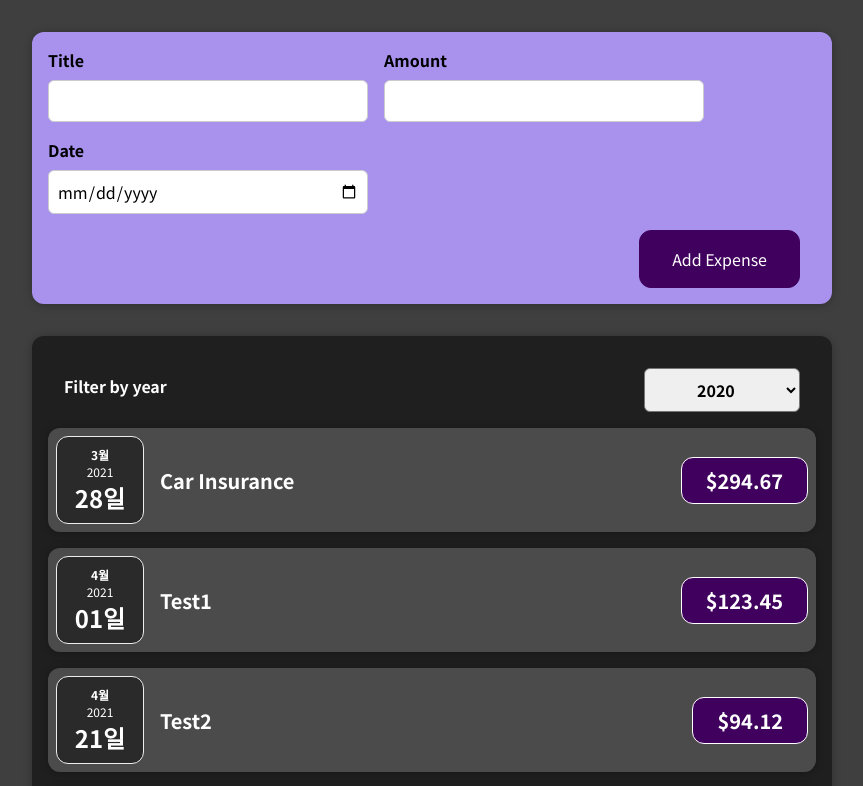
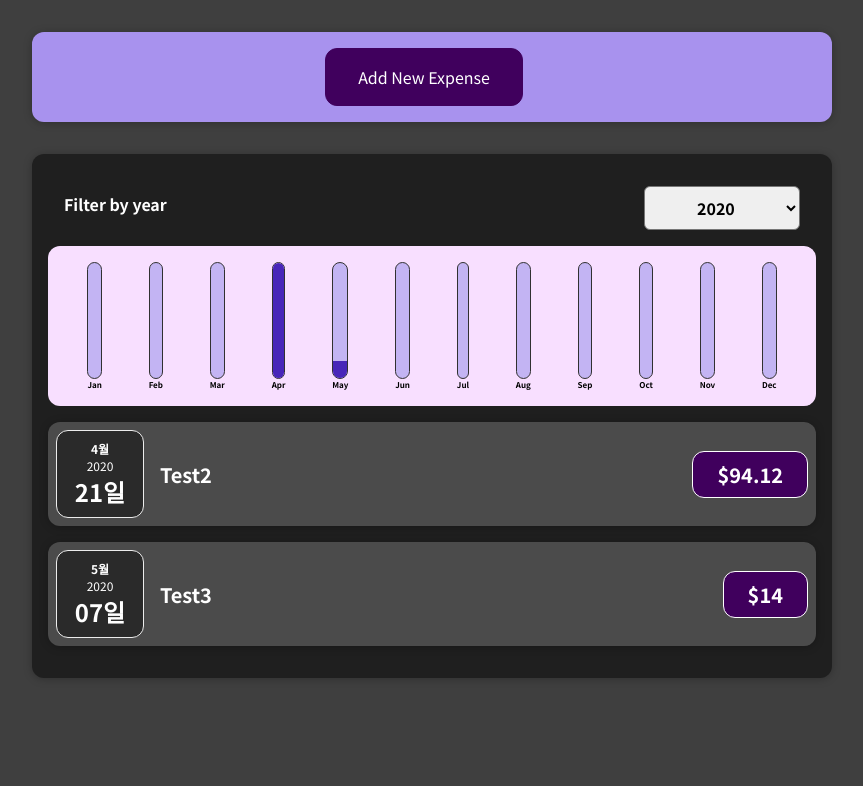
Before and after one commit to curogom/react-udemy-1, a React (Create React App) app: page / in a window 1280 px wide. Shown: the top 786 px of the page, without its empty margins (208-1071 px from the left). Built offline with nearby package versions, Linux system fonts and the light colour scheme.

Commit message:
3rd Session Done

```diff
--- a/src/App.js
+++ b/src/App.js
@@ -4,11 +4,11 @@
 import Expense from "./components/Expenses/Expense";
 
 const DUMMY_EXPENSE = [
-    {title: 'Car Insurance', amount: 294.67, date: new Date(2021, 2, 28)},
-    {title: 'Test1', amount: 123.45, date: new Date(2021, 3, 1)},
-    {title: 'Test2', amount: 94.12, date: new Date(2021, 3, 21)},
-    {title: 'Test3', amount: 14.00, date: new Date(2021, 4, 7)},
-    {title: 'Test4', amount: 543.21, date: new Date(2021, 4, 14)},
+    {id: 'id1', title: 'Car Insurance', amount: 294.67, date: new Date(2019, 2, 28)},
+    {id: 'id2', title: 'Test1', amount: 123.45, date: new Date(2019, 3, 1)},
+    {id: 'id3', title: 'Test2', amount: 94.12, date: new Date(2020, 3, 21)},
+    {id: 'id4',title: 'Test3', amount: 14.00, date: new Date(2020, 4, 7)},
+    {id: 'id5',title: 'Test4', amount: 543.21, date: new Date(2021, 4, 14)},
 ];
 
 const App = () => {
--- /dev/null
+++ b/src/components/Chart/Chart.css
@@ -0,0 +1,9 @@
+.chart {
+    padding: 1rem;
+    border-radius: 12px;
+    background-color: #f8dfff;
+    text-align: center;
+    display: flex;
+    justify-content: space-around;
+    height: 10rem;
+}
--- /dev/null
+++ b/src/components/Chart/Chart.js
@@ -0,0 +1,18 @@
+import React from "react";
+import ChartBar from "./ChartBar";
+import './Chart.css'
+
+const Chart = (props) => {
+    const dataPointValues = props.dataPoints.map(dataPoint => dataPoint.value);
+    const totalMaximum = Math.max(...dataPointValues);
+
+    return (
+        <div className="chart">
+            {props.dataPoints.map(dataPoint => <ChartBar key={dataPoint.label} value={dataPoint.value}
+                                                         maxValue={totalMaximum}
+                                                         lable={dataPoint.label}/>)}
+        </div>
+    );
+};
+
+export default Chart;
--- /dev/null
+++ b/src/components/Chart/ChartBar.css
@@ -0,0 +1,30 @@
+.chart-bar {
+    height: 100%;
+    display: flex;
+    flex-direction: column;
+    align-items: center;
+}
+
+.chart-bar__inner {
+    height: 100%;
+    width: 100%;
+    border: 1px solid #313131;
+    border-radius: 12px;
+    background-color: #c3b4f3;
+    overflow: hidden;
+    display: flex;
+    flex-direction: column;
+    justify-content: flex-end;
+}
+
+.chart-bar__fill {
+    background-color: #4826b9;
+    width: 100%;
+    transition: all 0.3s ease-out;
+}
+
+.chart-bar__label {
+    font-weight: bold;
+    font-size: 0.5rem;
+    text-align: center;
+}
--- /dev/null
+++ b/src/components/Chart/ChartBar.js
@@ -0,0 +1,21 @@
+import React from "react";
+import "./ChartBar.css"
+
+const ChartBar = (props) => {
+    let barFillHeight = '0%';
+
+    if (props.maxValue > 0) {
+        barFillHeight = Math.round(props.value / props.maxValue * 100) + '%';
+    }
+
+    return (
+        <div className="chart-bar">
+            <div className="chart-bar__inner">
+                <div className="chart-bar__fill" style={{height: barFillHeight}}></div>
+            </div>
+            <div className="chart-bar__label">{props.lable}</div>
+        </div>
+    );
+};
+
+export default ChartBar;
--- a/src/components/Expenses/Expense.js
+++ b/src/components/Expenses/Expense.js
@@ -1,24 +1,31 @@
 import React, {useState} from "react";
 
-import './Expense.css'
-import ExpenseItem from "./ExpenseItem";
+import './Expense.css';
+import './ExpensesList';
 import Card from "../UI/Card";
 import ExpensesFilter from "./ExpensesFilter";
+import ExpensesList from "./ExpensesList";
+import ExpensesChart from "./ExpensesChart";
 
 const Expense = (props) => {
     const [filteredYear, setFilteredYear] = useState('2020');
 
-    const filterChangeHandeler = (selectedYear) => {
-        console.log('Expense.js')
-        console.log(selectedYear)
+    const filterChangeHandler = (selectedYear) => {
         setFilteredYear(selectedYear);
+
     };
+
+    const filteredExpenses = props.items.filter(expenses => {
+        return expenses.date.getFullYear().toString() === filteredYear;
+    });
+
 
     return (
         <div>
             <Card className="expenses">
-                <ExpensesFilter onChangeFilter={filterChangeHandeler} selected={filteredYear}/>
-                {props.items.map((expense) => (<ExpenseItem title={expense.title} amount={expense.amount} date={expense.date}/>))}
+                <ExpensesFilter onChangeFilter={filterChangeHandler} selected={filteredYear}/>
+                <ExpensesChart expenses={filteredExpenses}/>
+                <ExpensesList items={filteredExpenses}/>
             </Card>
         </div>
     );
--- a/src/components/Expenses/ExpenseItem.js
+++ b/src/components/Expenses/ExpenseItem.js
@@ -6,6 +6,7 @@
 
 function ExpenseItem(props) {
     return (
+        <li>
             <Card className="expense-item">
                 <ExpenseDate date={props.date}/>
                 <div className="expense-item__description">
@@ -13,6 +14,7 @@
                     <div className="expense-item__price">${props.amount}</div>
                 </div>
             </Card>
+        </li>
     );
 }
 
--- /dev/null
+++ b/src/components/Expenses/ExpensesChart.js
@@ -0,0 +1,30 @@
+import React from "react";
+import Chart from "../Chart/Chart";
+
+const ExpensesChart = (props) => {
+    const chartDataPoints = [
+        {label: 'Jan', value: 0},
+        {label: 'Feb', value: 0},
+        {label: 'Mar', value: 0},
+        {label: 'Apr', value: 0},
+        {label: 'May', value: 0},
+        {label: 'Jun', value: 0},
+        {label: 'Jul', value: 0},
+        {label: 'Aug', value: 0},
+        {label: 'Sep', value: 0},
+        {label: 'Oct', value: 0},
+        {label: 'Nov', value: 0},
+        {label: 'Dec', value: 0},
+    ]
+
+    for (const expense of props.expenses) {
+        const expenseMonth = expense.date.getMonth();
+        chartDataPoints[expenseMonth].value += expense.amount;
+    }
+
+    return (
+      <Chart dataPoints={chartDataPoints}/>
+    );
+};
+
+export default ExpensesChart;
--- /dev/null
+++ b/src/components/Expenses/ExpensesList.css
@@ -0,0 +1,9 @@
+.expenses-list {
+    list-style: none;
+    padding: 0;
+}
+
+.expenses-list__fallback {
+    color: white;
+    text-align: center;
+}
--- /dev/null
+++ b/src/components/Expenses/ExpensesList.js
@@ -0,0 +1,17 @@
+import React from "react";
+import ExpenseItem from "./ExpenseItem";
+import './ExpensesList.css'
+
+const ExpensesList = (props) => {
+    if (props.items.length === 0) {
+        return <h2 className="expenses-list__fallback">Found no expenses</h2> ;
+    }
+
+    return <ul className="expenses-list">
+        {props.items.map((expense) => (
+            <ExpenseItem key={expense.id} title={expense.title} amount={expense.amount}
+                         date={expense.date}/>))}
+    </ul>;
+}
+
+export default ExpensesList;
--- a/src/components/NewExpenses/ExpenseForm.js
+++ b/src/components/NewExpenses/ExpenseForm.js
@@ -5,33 +5,17 @@
     const [enteredTitle, setEnteredTitle] = useState('');
     const [enteredAmount, setEnteredAmount] = useState('');
     const [enteredDate, setEnteredDate] = useState('');
-    // const [userInput, setUserInput] = useState({
-    //     enteredTitle: '',
-    //     enteredAmount: '',
-    //     enteredDate: '',
-    // });
 
     const titleChangeHandler = (event) => {
         setEnteredTitle(event.target.value);
-        // setUserInput((prevState) => {
-        //     return { ...prevState, enteredTitle: event.target.value };
-        // });
     };
 
     const amountChangeHandler = (event) => {
         setEnteredAmount(event.target.value);
-        // setUserInput({
-        //     ...userInput,
-        //     enteredAmount: event.target.value,
-        // });
     }
 
     const dateChangeHandler = (event) => {
         setEnteredDate(event.target.value);
-        // setUserInput({
-        //     ...userInput,
-        //     enteredDate: event.target.value,
-        // });
     }
 
     const submitHandler = (event) => {
@@ -39,7 +23,7 @@
 
         const expenseData = {
             title: enteredTitle,
-            amount: enteredAmount,
+            amount: +enteredAmount,
             date: new Date(enteredDate)
         };
 
@@ -62,10 +46,12 @@
                 </div>
                 <div className='new-expense__control'>
                     <label>Date</label>
-                    <input type='date' min='2021-01-01' step='2100-12-31' value={enteredDate} onChange={dateChangeHandler}/>
+                    <input type='date' min='2021-01-01' step='2100-12-31' value={enteredDate}
+                           onChange={dateChangeHandler}/>
                 </div>
             </div>
             <div className='new-expense__actions'>
+                <button type='button' onClick={props.onCencel}>Cancel</button>
                 <button type='submit'>Add Expense</button>
             </div>
         </form>
--- a/src/components/NewExpenses/NewExpense.js
+++ b/src/components/NewExpenses/NewExpense.js
@@ -1,9 +1,11 @@
-import React from 'react';
+import React, {useState} from 'react';
 
 import ExpenseForm from "./ExpenseForm";
 import './NewExpense.css';
 
 const NewExpense = (props) => {
+    const [isEditing, setIsEditing] = useState(false);
+
     const saveExpenseDataHandler = (enteredExpenseData) => {
         const expenseData = {
             ...enteredExpenseData,
@@ -11,11 +13,21 @@
         };
 
         props.onAddExpense(expenseData);
+        setIsEditing(false);
+    }
+
+    const startEditingHandler = () => {
+        setIsEditing(true);
+    }
+
+    const stopEditingHandeler = () => {
+        setIsEditing(false);
     }
 
     return (
         <div className="new-expense">
-            <ExpenseForm onSaveExpenseData={saveExpenseDataHandler} />
+            {!isEditing && <button onClick={startEditingHandler}>Add New Expense</button>}
+            {isEditing && <ExpenseForm onCencel={stopEditingHandeler} onSaveExpenseData={saveExpenseDataHandler}/>}
         </div>
     );
 }
```
Lines whose indentation alone changed are shown as unchanged.
